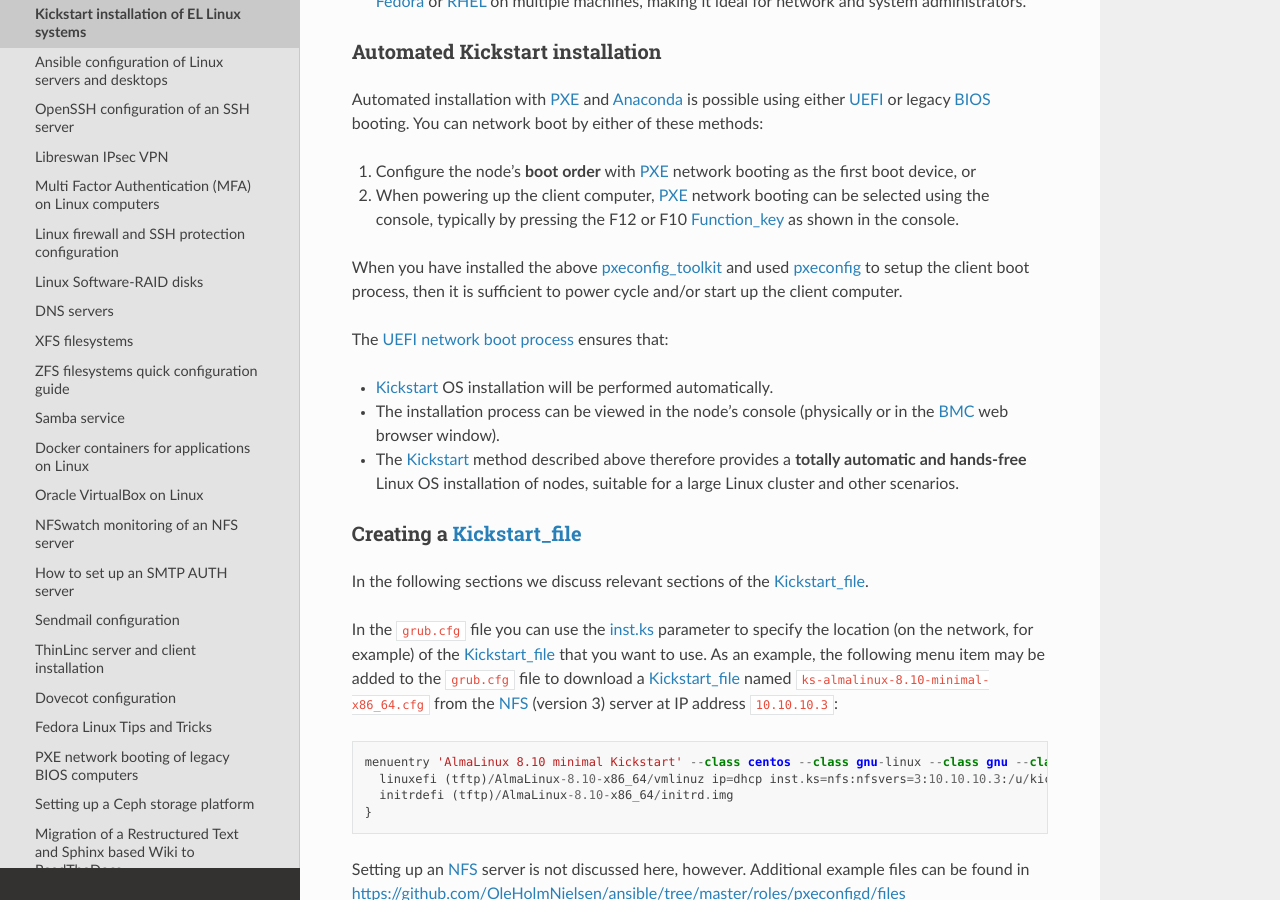
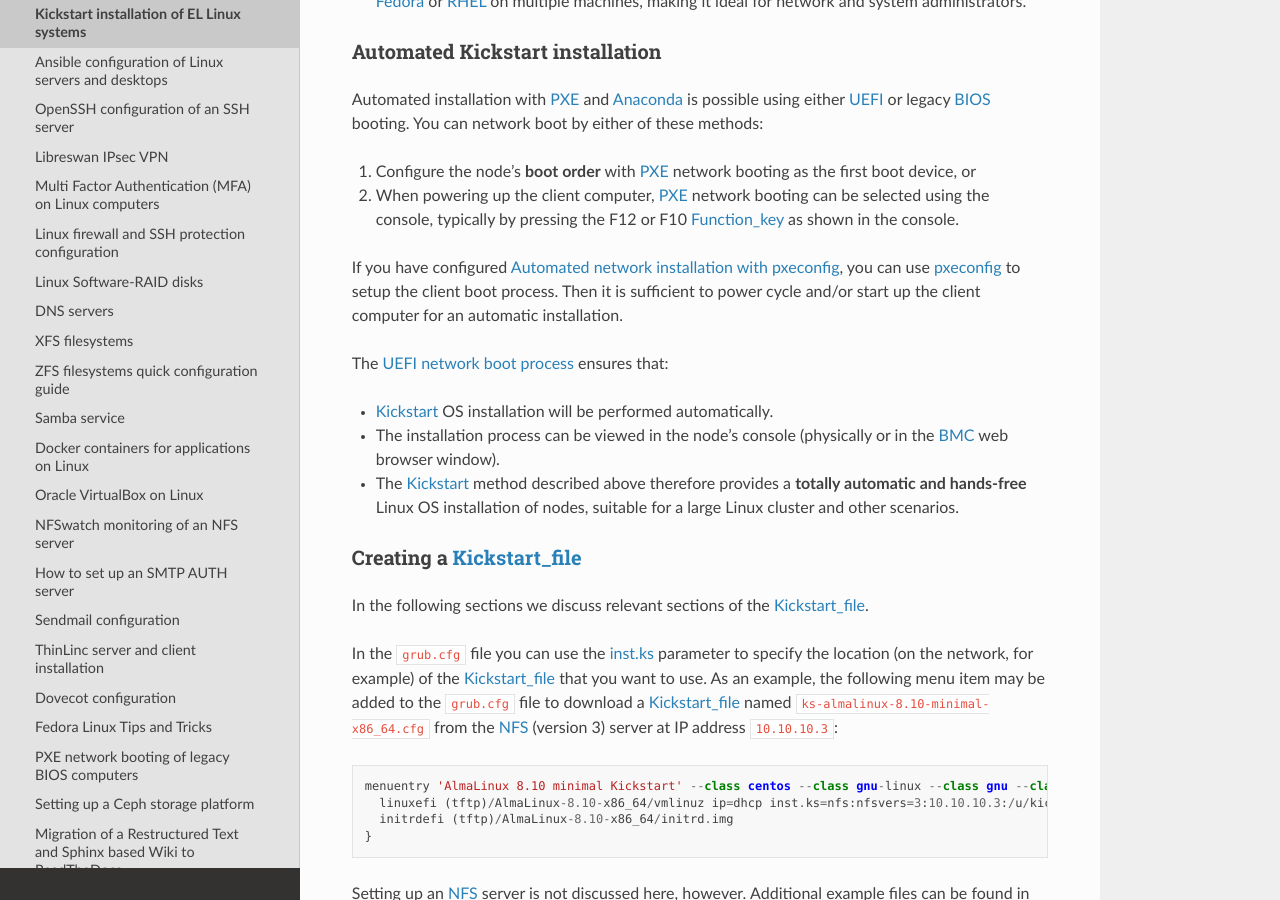
Before and after one commit to OleHolmNielsen/ITwiki, a Sphinx documentation site: the page built from docs/Kickstart.rst, in a window 1280 px wide and 900 px high, scrolled down 766 px. Built offline with Sphinx 7.4.7 and the Read the Docs theme 3.1.0, drawn with Linux system fonts in a browser that asks for light colours.

Commit message:
Link to Automated_network_installation_with_pxeconfig

```diff
--- a/docs/Kickstart.rst
+++ b/docs/Kickstart.rst
@@ -35,8 +35,9 @@
 2. When powering up the client computer, PXE_ network booting can be selected using the console,
    typically by pressing the F12 or F10 Function_key_ as shown in the console.
 
-When you have installed the above pxeconfig_toolkit_ and used pxeconfig_ to setup the client boot process,
-then it is sufficient to power cycle and/or start up the client computer.
+If you have configured :ref:`Automated_network_installation_with_pxeconfig`,
+you can use pxeconfig_ to setup the client boot process.
+Then it is sufficient to power cycle and/or start up the client computer for an automatic installation.
 
 The :ref:`UEFI_network_boot` ensures that:
 
```
